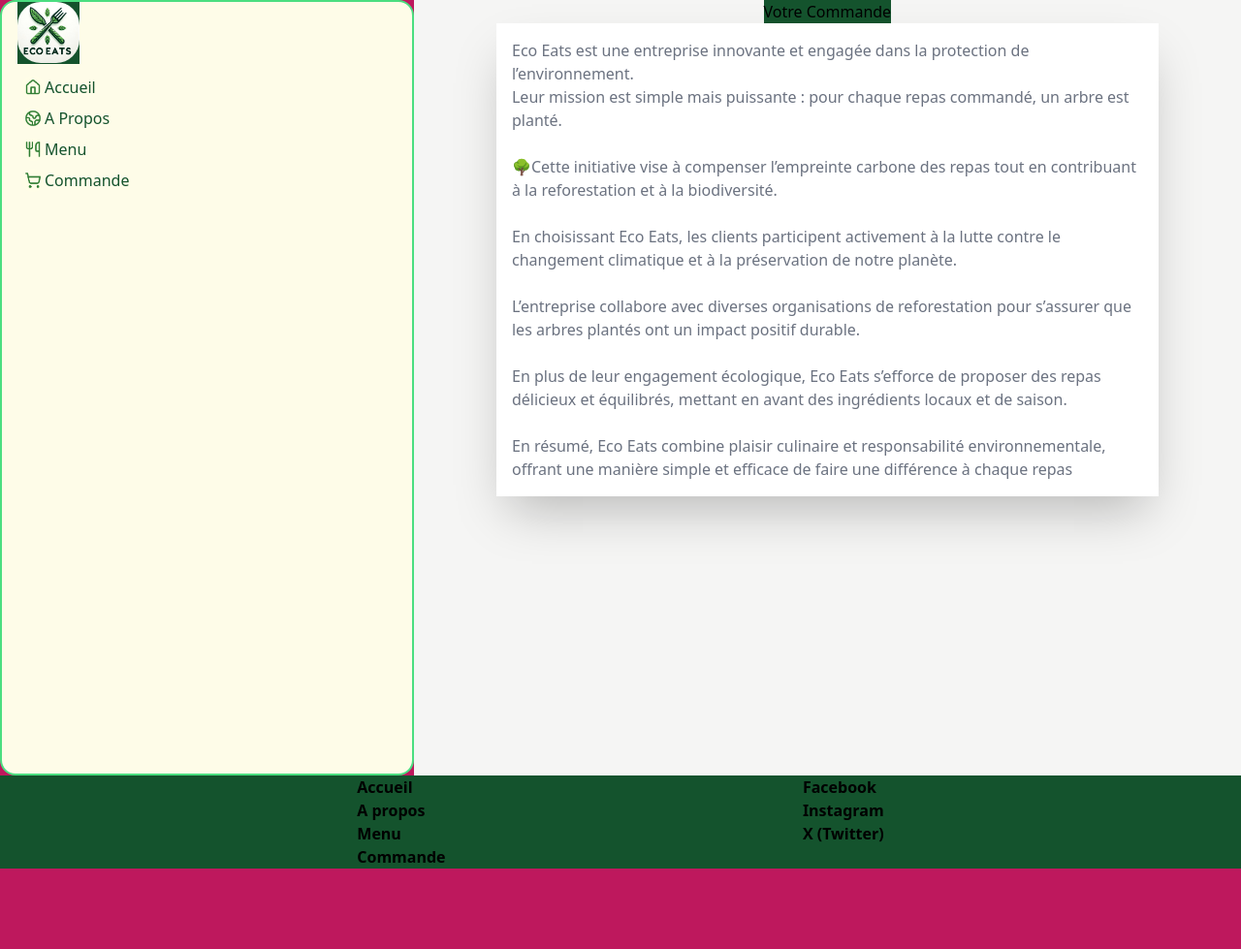
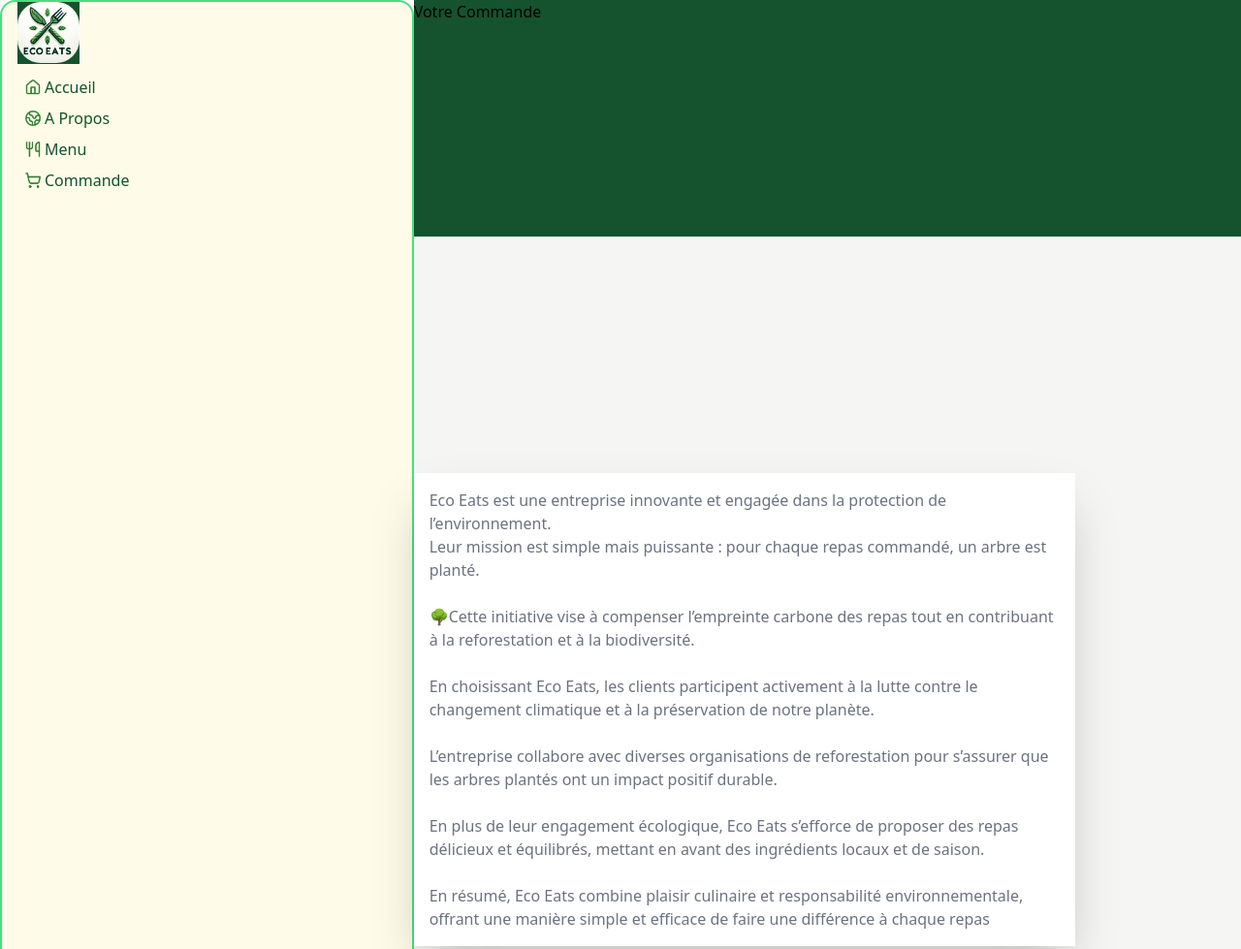
Before and after one commit to Lemon-Cake96/EVA-Eco-Eats, a website: page Contact/commande.html in a window 1280 px wide. Shown: the top 979 px of the page at 97% size. Before the commit the page ends 896 px from the top, so only its background shows below. Drawn offline with Linux system fonts and the light colour scheme.

Commit message:
grid system test out

```diff
--- a/Contact/commande.html
+++ b/Contact/commande.html
@@ -6,7 +6,7 @@
     <title>Panier</title>
     <link href="../output.css" rel="stylesheet">
 </head>
-<body class="bg-pink-700 min-h-screen">
+<body class="bg-stone-50 min-h-screen">
     <div class="grid grid-cols-3 min-h-screen">
         <nav class="flex flex-col border-2 border-green-400 bg-yellow-50 text-green-900 pl-4
         rounded-2xl">
@@ -41,11 +41,11 @@
             </ul>
         </nav>
         <main class="bg-stone-100 col-span-2">
-            <section class="flex flex-col justify-center items-center">
-                <div class="flex flex-col justify-center items-center bg-green-900">
+            <section class="grid grid-rows-3 min-h-screen">
+                <div class="bg-green-900 h-1/2">
                     <p>Votre Commande</p>
                 </div>
-                <article class="h-auto w-4/5 shadow-2xl p-4 text-gray-500 bg-white">
+                <article class="w-4/5 shadow-2xl p-4 text-gray-500 bg-white">
                     Eco Eats est une entreprise innovante et engagée dans la protection de l’environnement.
                     <br>
                     Leur mission est simple mais puissante : pour chaque repas commandé, un arbre est planté.
```
Also changed, not shown: output.css.
